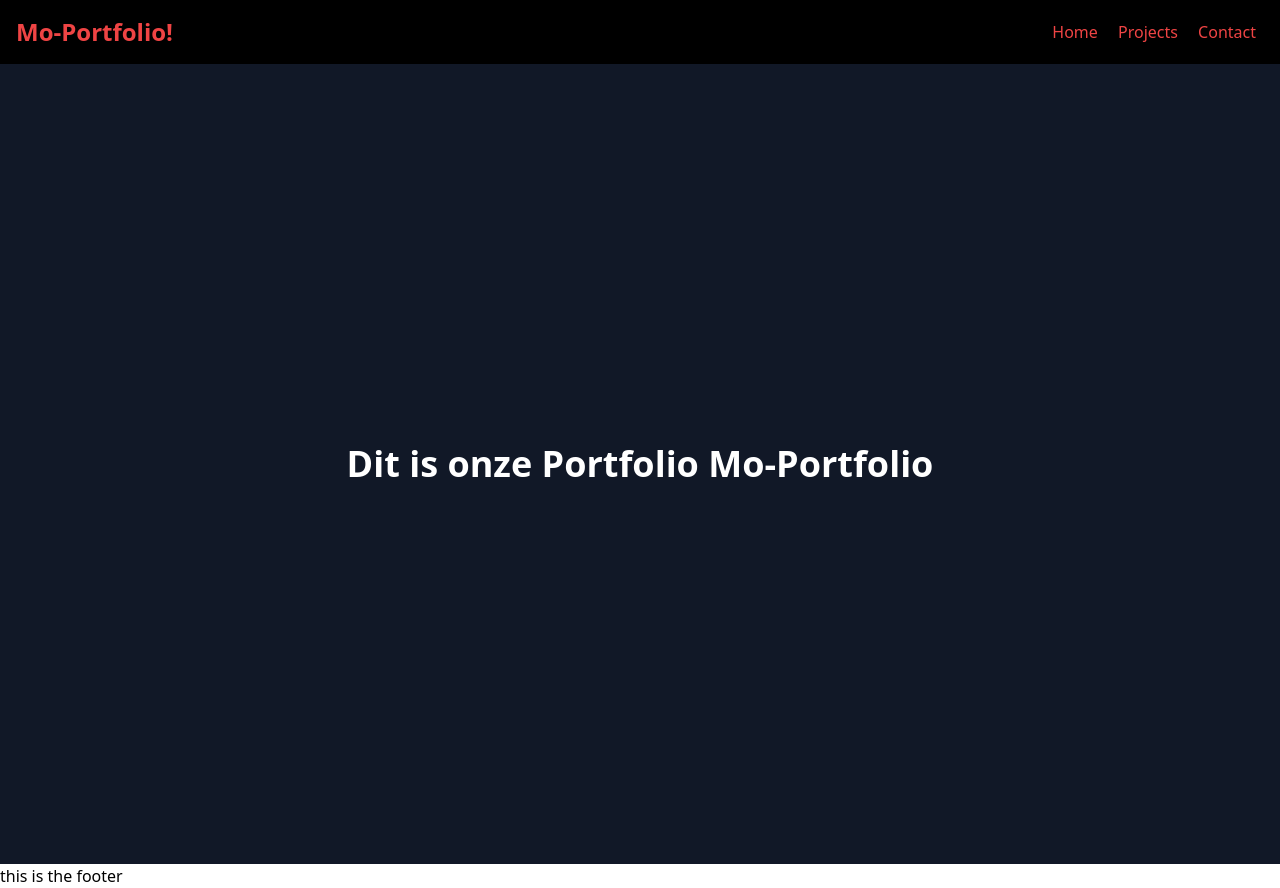
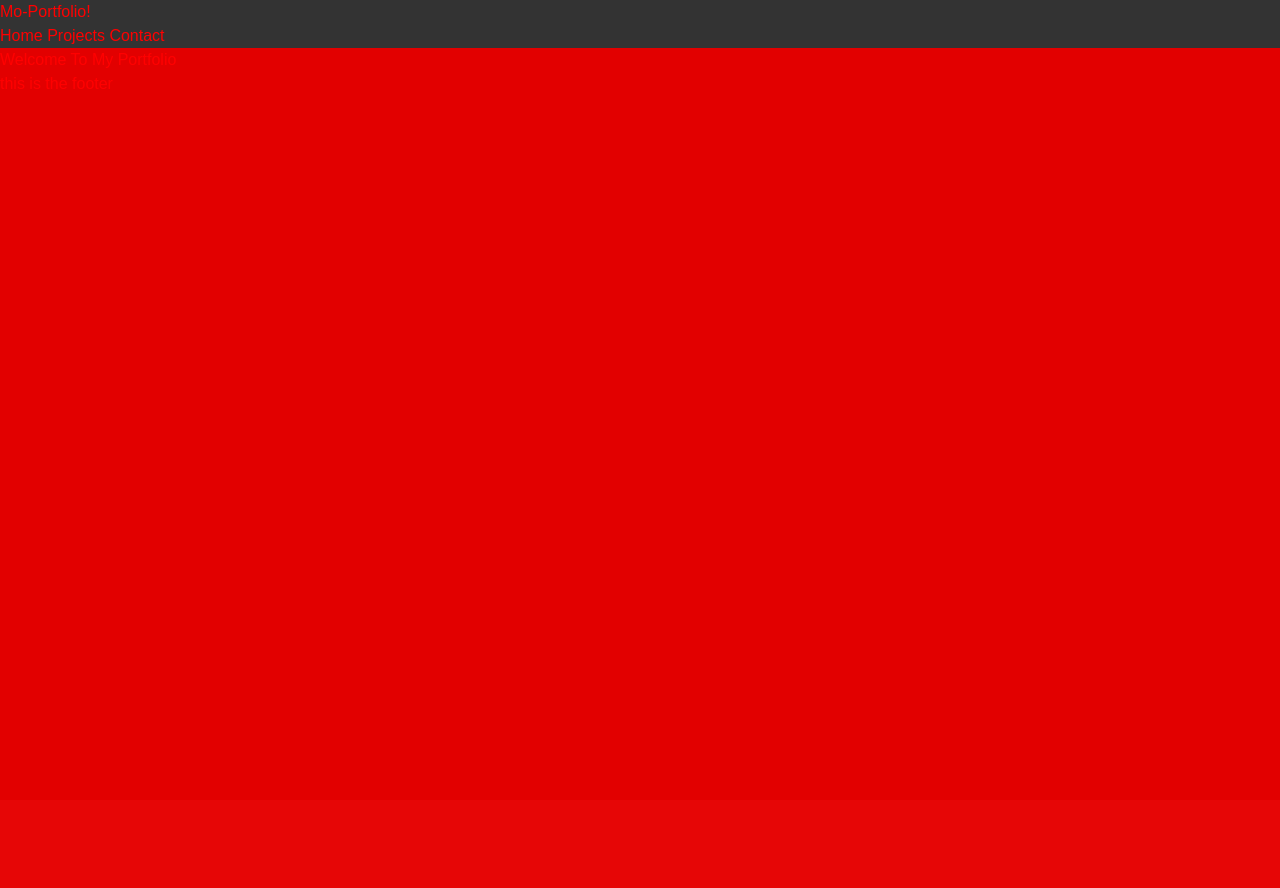
Before and after one commit to Lucky-Mo/Mo-Portfolio, a PHP site: page / in a window 1280 px wide. After the commit the page ends 89 px from the top, so only its background shows below. Run offline with PHP 8.4, Linux system fonts and the light colour scheme; some libraries are stand-ins or nearby versions.

Commit message:
beginning on css

```diff
--- a/contact.php
+++ b/contact.php
@@ -7,6 +7,7 @@
     <title>Contact Me!cbv</title>
     <script src="https://cdn.tailwindcss.com"></script>
     <style>body{margin:0}</style>
+    <link rel="stylesheet" href="contact.css">
 
 </head>
 <body>
--- a/css/index.css
+++ b/css/index.css
@@ -0,0 +1,11 @@
+body {
+    background-color: #e20000;
+    color: red;
+    font-family: Arial, sans-serif;
+    margin:0;
+}
+
+.navbar {
+    background-color: #333;
+    overflow: hidden;
+}
--- a/index.php
+++ b/index.php
@@ -7,30 +7,31 @@
     <title>Welcome to Mo-Portfolio</title>
     <script src="https://cdn.tailwindcss.com"></script>
     <style>body{margin:0}</style>
+    <link rel="stylesheet" href="index.css">
 
 </head>
 <body>
 
     <header>
-    <nav class="bg-black p-4 text-red-500 flex justify-between items-center">
-        <div class="text-2xl font-bold">
+    <nav class="navbar">
+        <div class=".">
             Mo-Portfolio!
         </div>
-        <div>
-            <a href="index.php" class="mx-2 hover:text-white">Home</a>
-            <a href="projects.php" class="mx-2 hover:text-white">Projects</a>
-            <a href="contact.php" class="mx-2 hover:text-white">Contact</a>
+        <div class=".">
+            <a href="index.php" class=".">Home</a>
+            <a href="projects.php" class=".">Projects</a>
+            <a href="contact.php" class=".">Contact</a>
         </div>
     </header>
 
     <main>
-        <section class="min-h-screen flex items-center justify-center bg-gray-900 text-white">
-            <h1 class="text-4xl font-bold">Dit is onze Portfolio Mo-Portfolio</h1>
+        <section>
+            <h1 class=".">Welcome To My Portfolio</h1>
         </section>
     </main>
 
     <footer>
-<div>this is the footer</div>
+<div class=".">this is the footer</div>
     </footer>
 
 </body>
--- a/projects.php
+++ b/projects.php
@@ -7,6 +7,7 @@
     <title>My Projects!</title>
     <script src="https://cdn.tailwindcss.com"></script>
     <style>body{margin:0}</style>
+    <link rel="stylesheet" href="projects.css">
 
 </head>
 <body>
```
Also changed, not shown: images/gptimageportfolio.png (added).
